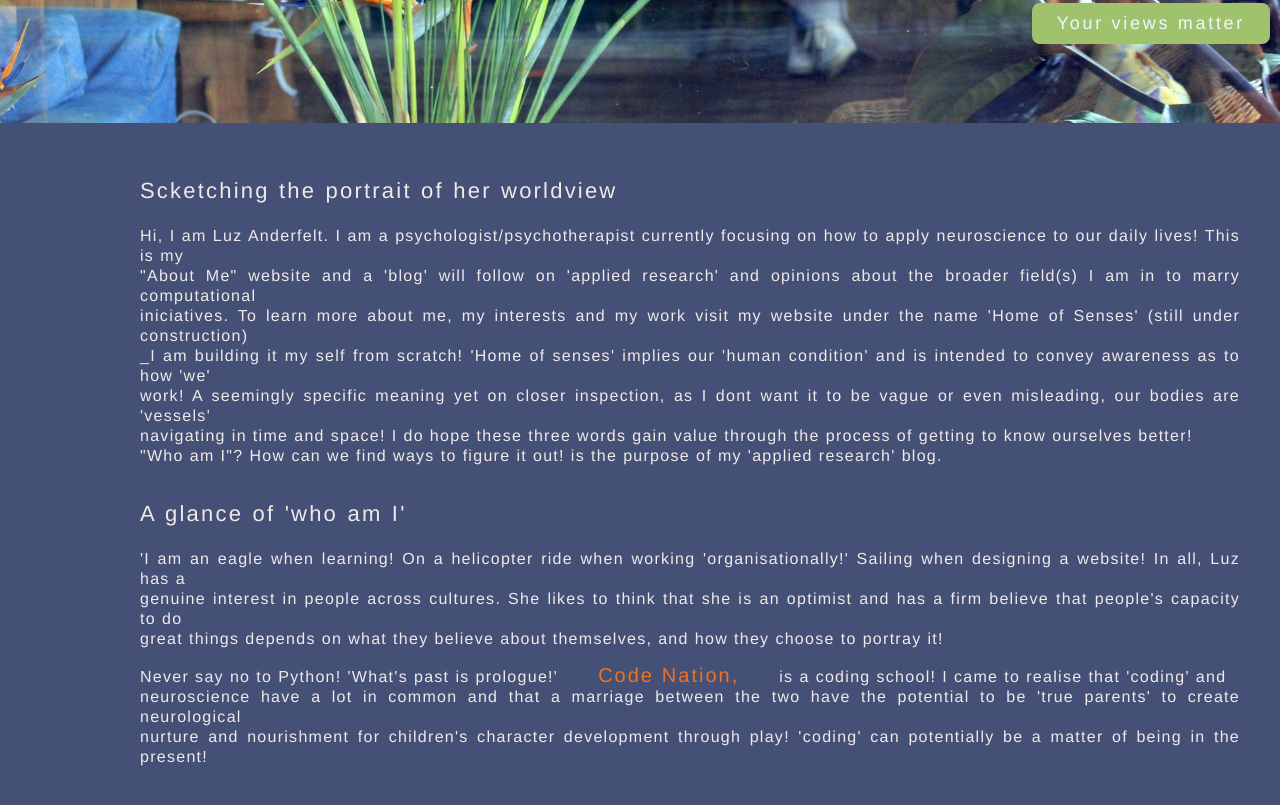
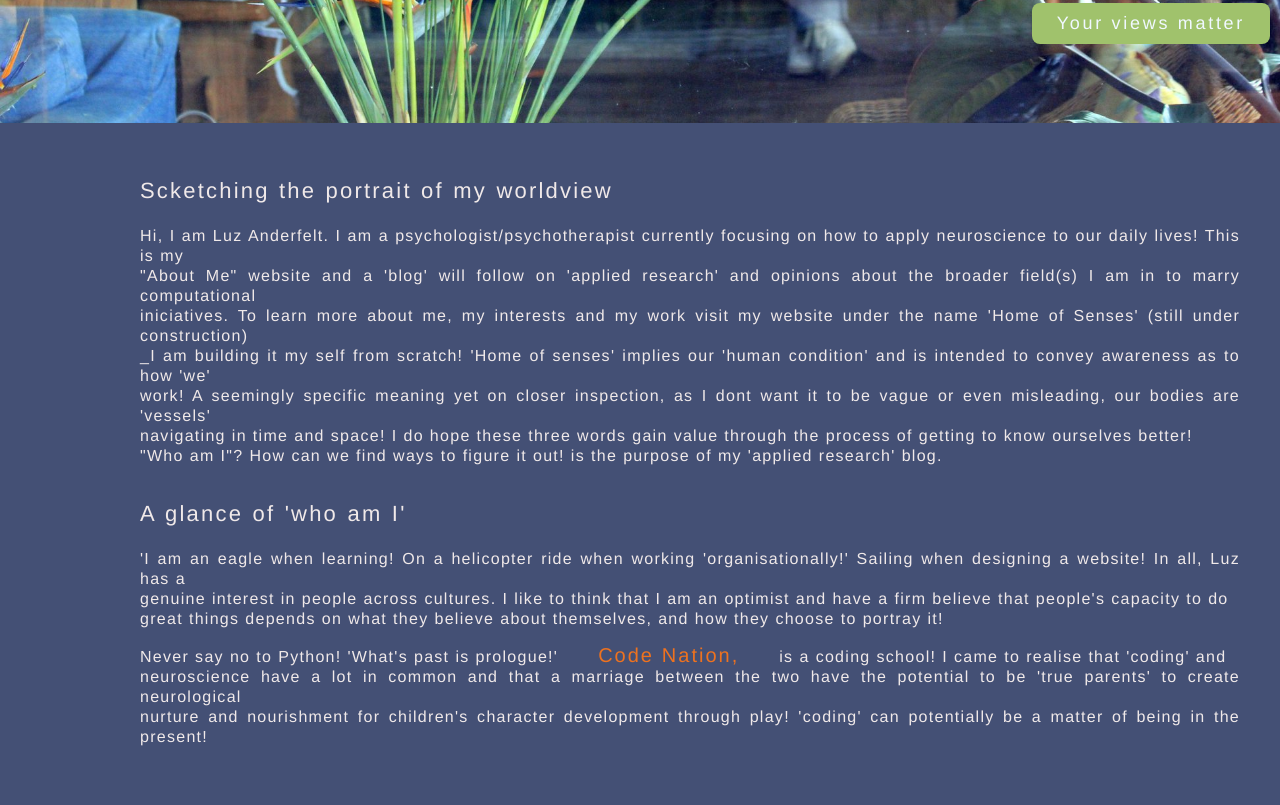
Before and after one commit to luzanderfelt/giraffe, a plain HTML site: page index.html in a window 1280 px wide. Shown: the part 727-1532 px from the top of the page. Drawn offline with Linux system fonts and the light colour scheme.

Commit message:
Update index.html

```diff
--- a/index.html
+++ b/index.html
@@ -49,7 +49,7 @@
     </header>
 
     <div class="container">
-        <h3>Scketching the portrait of her worldview</h3>
+        <h3>Scketching the portrait of my worldview</h3>
         <p>
         Hi, I am Luz Anderfelt. I am a psychologist/psychotherapist currently focusing on how to apply neuroscience to our daily lives!  This is my
         <br>
@@ -70,7 +70,7 @@
         <p>
         'I am an eagle when learning! On a helicopter ride when working 'organisationally!' Sailing when designing a website! In all, Luz has a
         <br>
-        genuine interest in people across cultures.  She likes to think that she is an optimist and has a firm believe that people's capacity to do
+        genuine interest in people across cultures.  I like to think that I am an optimist and have a firm believe that people's capacity to do
         <br>
         great things depends on what they believe about themselves, and how they choose to portray it!
         </p>
```
